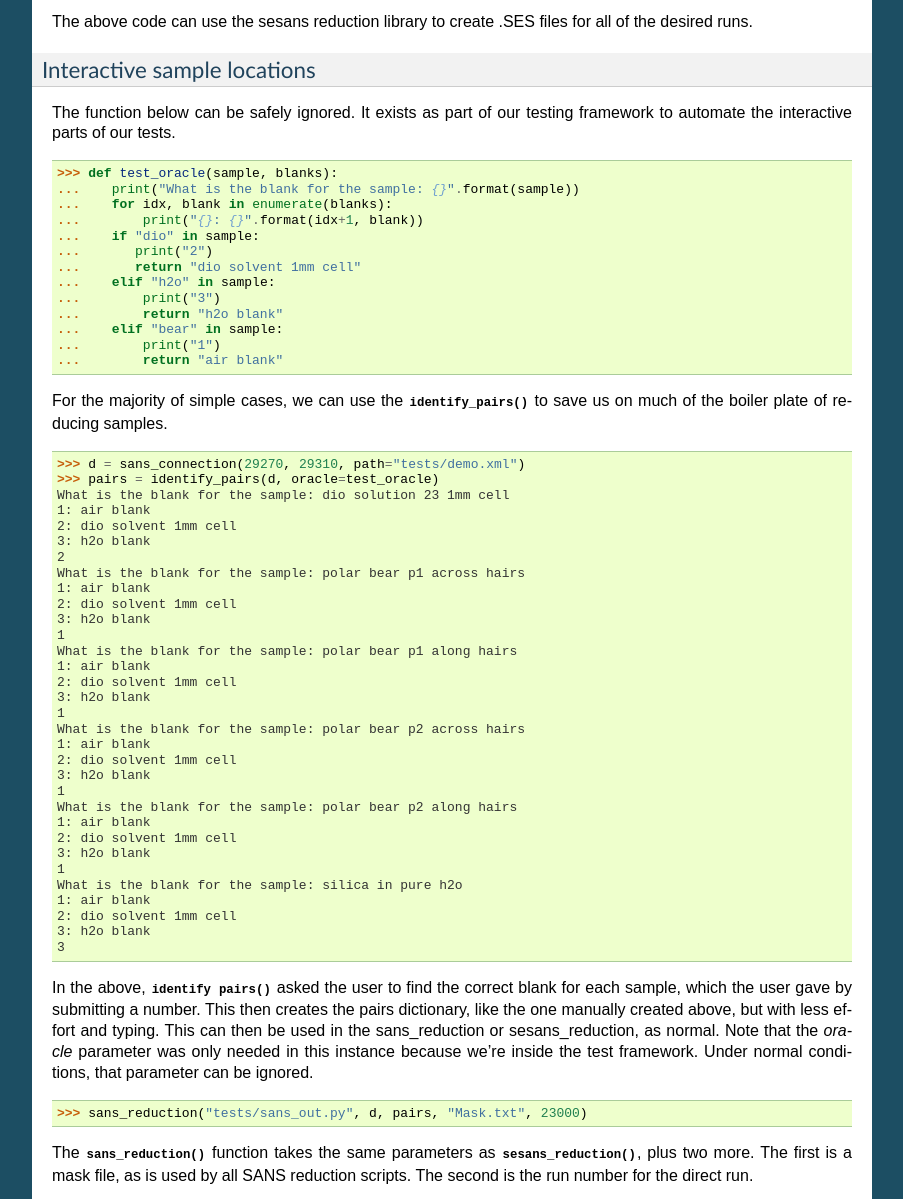
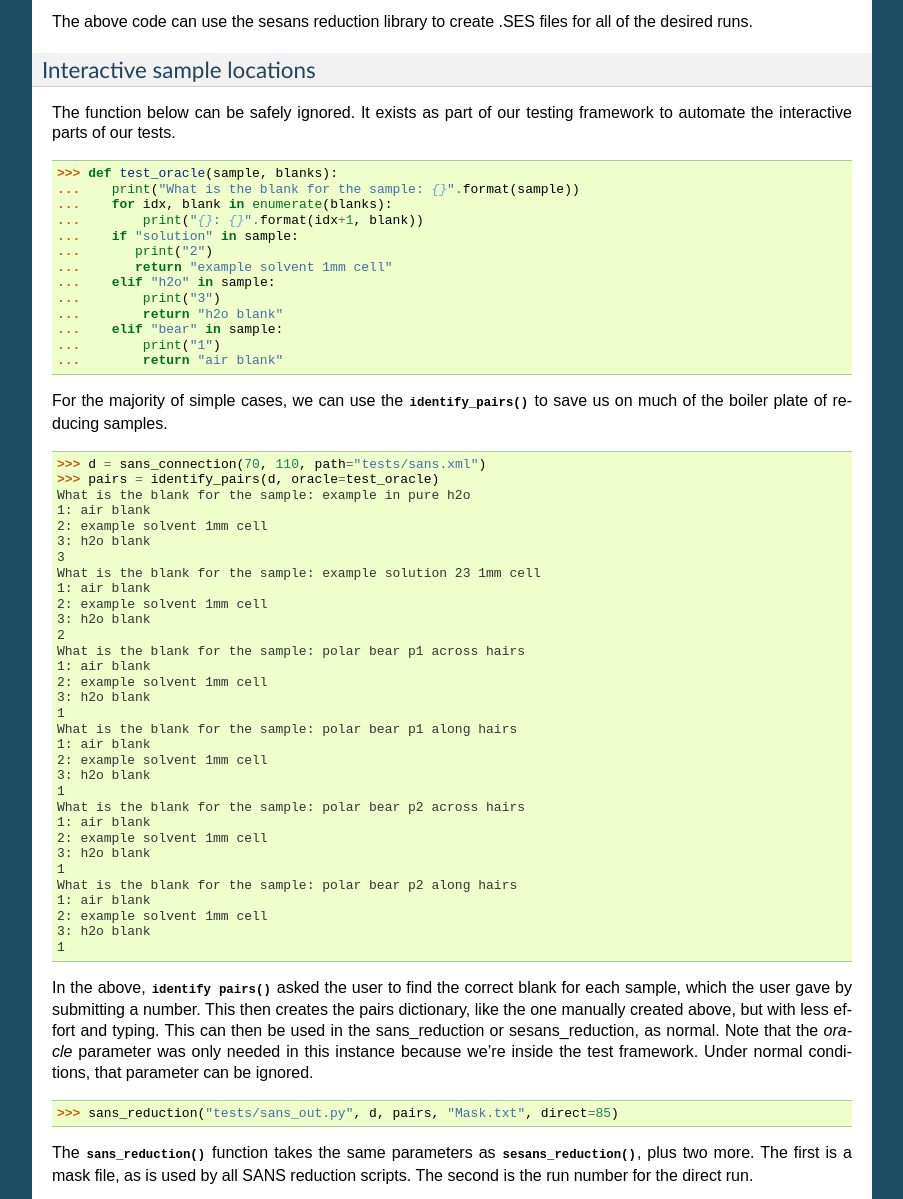
Before and after one commit to PyGenie-Scans/SansScripts, a Sphinx documentation site: the page built from doc/source/tutorial.rst, in a window 1280 px wide and 1400 px high, scrolled down 7313 px, cut to the strip 31-1230 px from the top of the window. Shown: the whole strip, without its empty margins (198-1101 px from the left). Built offline with Sphinx 7.4.7, drawn with Linux system fonts in a browser that asks for light colours; some of the changed text lies outside the part shown.

Commit message:
Add example sans data

```diff
--- a/doc/source/tutorial.rst
+++ b/doc/source/tutorial.rst
@@ -437,15 +437,15 @@ Reduction Script Generation
 A small amount of metadata is attached to each run.  It's possible to
 generate a reduction script from this metadata.
 
->>> d = sesans_connection(29200, 29310, path="tests/demo.xml")
+>>> d = sesans_connection(0, 110, path="tests/sans.xml")
 
 The variable d will hold every possible sesans measurement that could
 be collected from runs 29200 through 29309 in a nested dictionary.
 The orders of the keys will be the sample name, the blank name, and
 finally the magnet angle.
 
->>> d["silica in pure h2o"]["h2o blank"]["20.0"]
-{'Sample': [29288, 29298, 29307], 'P0Trans': [29289], 'P0': [29290, 29299, 29308], 'Trans': [29287]}
+>>> d["example in pure h2o"]["h2o blank"]["20.0"]
+{'Sample': [88, 98, 107], 'P0Trans': [89], 'P0': [90, 99, 108], 'Trans': [87]}
 
 Once we've chose out instrument parameters, we get a labelled set of
 run numbers which describe the reduction that we want to perform.
@@ -475,9 +475,9 @@ testing framework to automate the interactive parts of our tests.
 ...    print("What is the blank for the sample: {}".format(sample))
 ...    for idx, blank in enumerate(blanks):
 ...        print("{}: {}".format(idx+1, blank))
-...    if "dio" in sample:
+...    if "solution" in sample:
 ...       print("2")
-...       return "dio solvent 1mm cell"
+...       return "example solvent 1mm cell"
 ...    elif "h2o" in sample:
 ...        print("3")
 ...        return "h2o blank"
@@ -489,38 +489,38 @@ For the majority of simple cases, we can use the
 :py:meth:`identify_pairs` to save us on much of the boiler plate of
 reducing samples.
 
->>> d = sans_connection(29270, 29310, path="tests/demo.xml")
+>>> d = sans_connection(70, 110, path="tests/sans.xml")
 >>> pairs = identify_pairs(d, oracle=test_oracle)
-What is the blank for the sample: dio solution 23 1mm cell
+What is the blank for the sample: example in pure h2o
 1: air blank
-2: dio solvent 1mm cell
+2: example solvent 1mm cell
+3: h2o blank
+3
+What is the blank for the sample: example solution 23 1mm cell
+1: air blank
+2: example solvent 1mm cell
 3: h2o blank
 2
 What is the blank for the sample: polar bear p1 across hairs
 1: air blank
-2: dio solvent 1mm cell
+2: example solvent 1mm cell
 3: h2o blank
 1
 What is the blank for the sample: polar bear p1 along hairs
 1: air blank
-2: dio solvent 1mm cell
+2: example solvent 1mm cell
 3: h2o blank
 1
 What is the blank for the sample: polar bear p2 across hairs
 1: air blank
-2: dio solvent 1mm cell
+2: example solvent 1mm cell
 3: h2o blank
 1
 What is the blank for the sample: polar bear p2 along hairs
 1: air blank
-2: dio solvent 1mm cell
+2: example solvent 1mm cell
 3: h2o blank
 1
-What is the blank for the sample: silica in pure h2o
-1: air blank
-2: dio solvent 1mm cell
-3: h2o blank
-3
 
 In the above, :py:meth:`identify pairs` asked the user to find the
 correct blank for each sample, which the user gave by submitting a
@@ -531,7 +531,7 @@ in the sans_reduction or sesans_reduction, as normal.  Note that the
 inside the test framework.  Under normal conditions, that parameter
 can be ignored.
 
->>> sans_reduction("tests/sans_out.py", d, pairs, "Mask.txt", 23000)
+>>> sans_reduction("tests/sans_out.py", d, pairs, "Mask.txt", direct=85)
 
 The :py:meth:`sans_reduction` function takes the same parameters as
 :py:meth:`sesans_reduction`, plus two more.  The first is a mask file,
```
Also changed, not shown: 3 other files.
